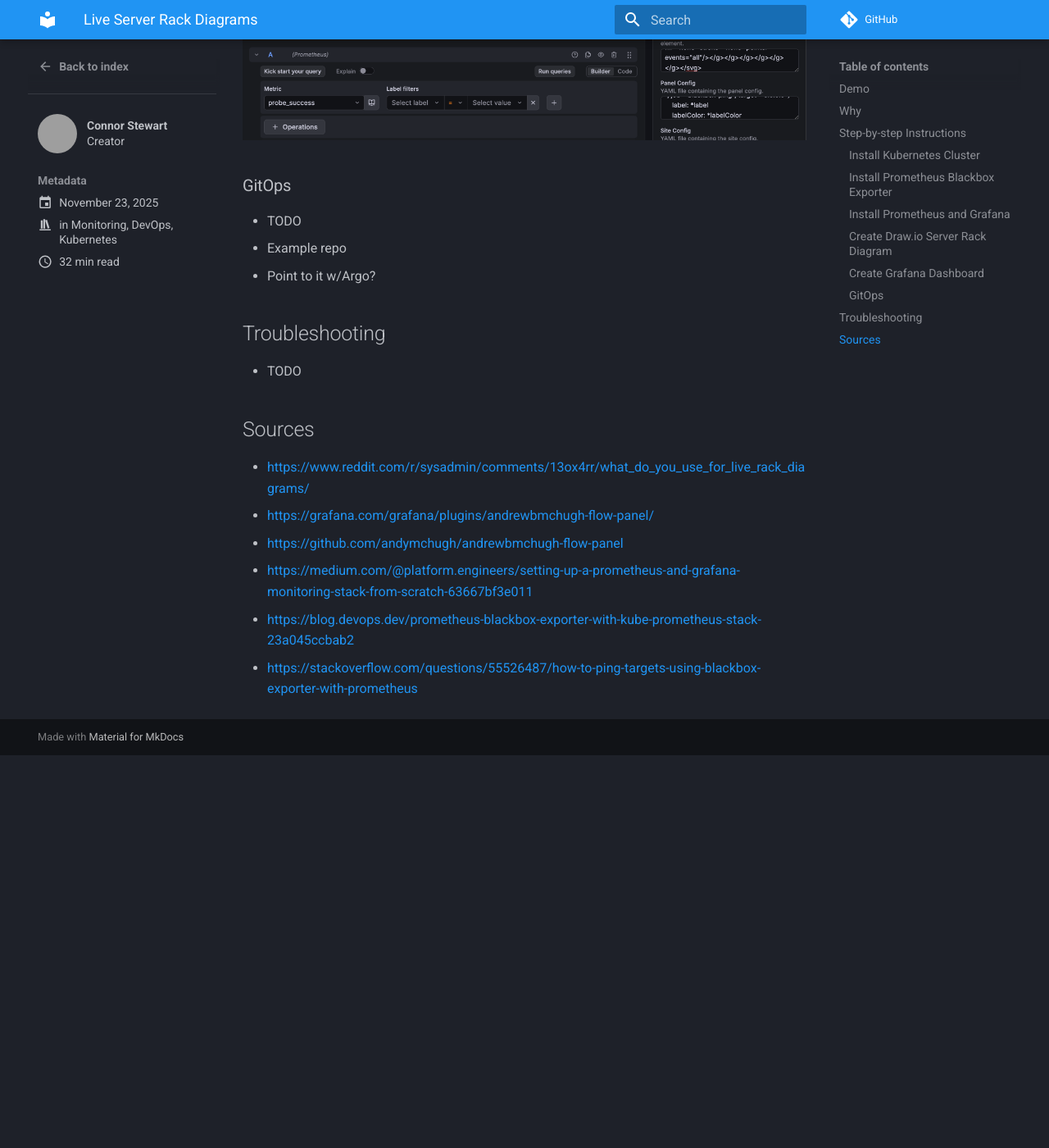
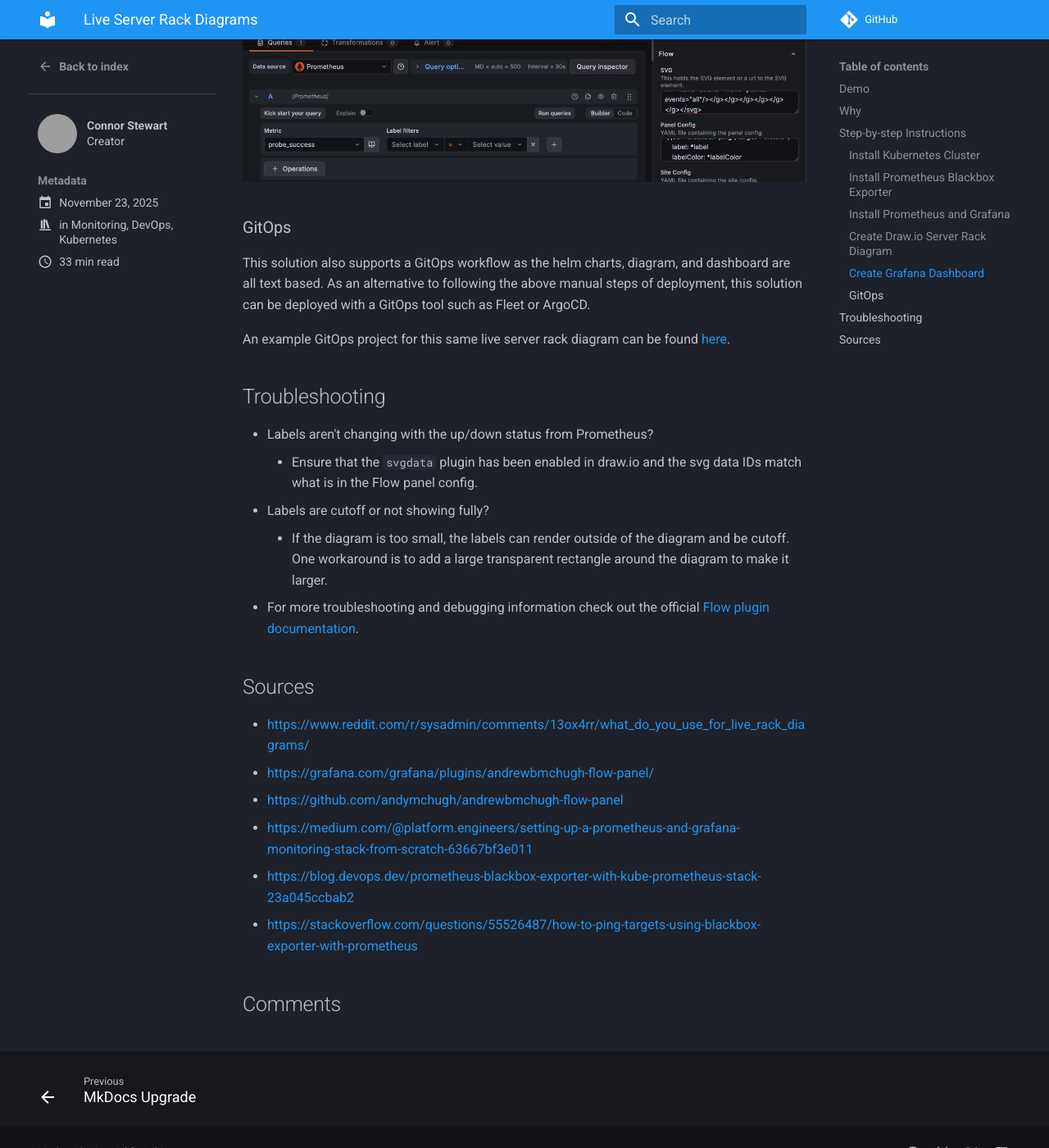
Before and after one commit to connor-stewarty/connor-stewarty.github.io, an MkDocs documentation site: the page built from docs/blog/posts/2025-11-23-live-server-rack-diagrams.md, in a window 1280 px wide and 1400 px high, scrolled down 5588 px. Shown: the whole window at 82% size. Built offline with MkDocs 1.6.1 and Material for MkDocs 9.7.7, drawn with Linux system fonts in a browser that asks for light colours; comment, search, counter and statistics services are not loaded; before the commit the page ends 6509 px from its top, so only the background shows below that; some of the changed text lies outside the part shown; grey boxes are pictures that could not be loaded.

Commit message:
feat: finished post and added comments/footer

````diff
--- a/docs/blog/posts/2025-11-23-live-server-rack-diagrams.md
+++ b/docs/blog/posts/2025-11-23-live-server-rack-diagrams.md
@@ -12,23 +12,23 @@
   - Monitoring
   - DevOps
   - Kubernetes
-# draft: true
+comments: true
 ---
 
 # Live Server Rack Diagrams
-This diagram combines a draw.io svg diagram with data from prometheus blackbox exporter to create a live server rack diagram.
+Building and maintaining server racks often requires both accurate documentation and real-time visibility into which systems are online. In this post, I'll show how to make a live server rack diagram that combines a draw.io `.svg`, Prometheus, Blackbox Exporter and Grafana.
 
 ## Demo
 ![Dashboard View](./2025-11-23-live-server-rack-diagrams/dashboard-view.png)
 
 ## Why
-I recently needed to label and verify hardware in a server rack and wanted a "live" server rack diagram to be able to tell what systems were up/down without manually checking. I was inspired by [a post on r/sysadmin](https://www.reddit.com/r/sysadmin/comments/13ox4rr/what_do_you_use_for_live_rack_diagrams/) to use grafana and draw.io, but saw the FlowCharting plugin suggested was not maintained. I found the [Flow](https://grafana.com/grafana/plugins/andrewbmchugh-flow-panel/) plugin instead and liked it so much I decided to make this post. This solution lives entirely in Git for version control making it manageable for both small homelabs and larger environments.
+I recently needed to label and verify hardware in a server rack and wanted a "live" server rack diagram to be able to tell what systems were up/down without manually checking. I was inspired by [a post on r/sysadmin](https://www.reddit.com/r/sysadmin/comments/13ox4rr/what_do_you_use_for_live_rack_diagrams/) to use Grafana and draw.io, but saw the FlowCharting plugin suggested was not maintained. I found the [Flow](https://grafana.com/grafana/plugins/andrewbmchugh-flow-panel/) plugin instead and liked it so much I decided to make this post. This solution lives entirely in Git for version control making it manageable for both small homelabs and larger environments.
 
 ## Step-by-step Instructions
 ### Install Kubernetes Cluster
 There are many options for a development Kubernetes cluster, a good overview is [here](https://docs.tilt.dev/choosing_clusters.html). For this project, I used [Rancher Desktop](https://rancherdesktop.io/) on macOS.
 
-If you choose a different Kubernetes cluster option, be sure to intall the following tools:
+If you choose a different Kubernetes cluster option, be sure to install the following tools:
 - [kubectl](https://kubernetes.io/docs/tasks/tools/)
 - [helm](https://helm.sh/docs/intro/install/)
 
@@ -77,7 +77,7 @@
 helm repo add prometheus-community https://prometheus-community.github.io/helm-charts
 helm repo update
 ```
-Create a `prometheus_values.yaml` file to configure the chart with the grafana plugin, blackbox exporter, and hosts to probe for up/down status:
+Create a `prometheus_values.yaml` file to configure the chart with the Grafana plugin, blackbox exporter, and hosts to probe for up/down status:
 ``` yaml title="prometheus_values.yaml"
 grafana:
   plugins:
@@ -120,7 +120,7 @@
 3.  DNS name of blackbox exporter service for prometheus to scrape
 4.  List of `icmp/ping` targets to probe for up/down status
 
-Then install the chart with the custom values to deploy the prometheus and grafana stack in the `monitoring` namespace:
+Then install the chart with the custom values to deploy the Prometheus and Grafana stack in the `monitoring` namespace:
 ``` sh
 helm install kube-prometheus-stack prometheus-community/kube-prometheus-stack \
   -f prometheus_values.yaml \
@@ -141,7 +141,7 @@
 
 Any type of diagram can be used, but for this project I am creating a server rack diagram. Enable the server rack shapes by going to **+ More Shapes** in the bottom right and enabling the **Rack** shapes.
 
-Add svg data IDs for any elements that will be tied to prometheus items. To do this right click the element in draw.io **Edit Data... ->** and double click **ID** to set the svg data ID. In the below diagram I set a svg data ID to match the element label for the `google.com` element and the `8.8.8.8` element. These are the same hosts I specified in the prometheus config for probing up/down status.
+Add svg data IDs for any elements that will be tied to Prometheus items. To do this right click the element in draw.io **Edit Data... ->** and double click **ID** to set the svg data ID. In the below diagram I set a svg data ID to match the element label for the `google.com` element and the `8.8.8.8` element. These are the same hosts I specified in the Prometheus config for probing up/down status.
 
 Once the diagram has been created, save it by going to **File -> Export as -> SVG...**
 
@@ -149,7 +149,7 @@
 ![Rack Diagram](./2025-11-23-live-server-rack-diagrams/rack-diagram.drawio.svg)
 
 ### Create Grafana Dashboard
-Access Grafana local instance on `http://localhost:3000` by port forwarding the grafana pod if not already done so.
+Access Grafana local instance on `http://localhost:3000` by port forwarding the Grafana pod if not already done so.
 
 Create a new dashboard and add a visualization. Use **Prometheus** as the datasource and select **Flow** as the visualization type.
 
@@ -160,7 +160,7 @@
 --8<-- "docs/blog/posts/2025-11-23-live-server-rack-diagrams/rack-diagram.drawio.svg"
 ```
 
-Then in the **Flow -> Panel Config** section add the panel config to map the prometheus blackbox exporter data to the svg elements:
+Then in the **Flow -> Panel Config** section add the panel config to map the Prometheus blackbox exporter data to the svg elements:
 ``` yaml title="panel-config.yaml"
 --8<-- "docs/blog/posts/2025-11-23-live-server-rack-diagrams/panel-config.yaml"
 ```
@@ -178,12 +178,16 @@
 ![Create Dashboard View](./2025-11-23-live-server-rack-diagrams/create-dashboard-view.png)
 
 ### GitOps
-* TODO
-* Example repo
-* Point to it w/Argo?
+This solution also supports a GitOps workflow as the helm charts, diagram, and dashboard are all text based. As an alternative to following the above manual steps of deployment, this solution can be deployed with a GitOps tool such as Fleet or ArgoCD.
+
+An example GitOps project for this same live server rack diagram can be found [here](https://github.com/connor-stewarty/live-server-rack-diagram).
 
 ## Troubleshooting
-* TODO
+* Labels aren't changing with the up/down status from Prometheus?
+    * Ensure that the `svgdata` plugin has been enabled in draw.io and the svg data IDs match what is in the Flow panel config.
+* Labels are cutoff or not showing fully?
+    * If the diagram is too small, the labels can render outside of the diagram and be cutoff. One workaround is to add a large transparent rectangle around the diagram to make it larger.
+* For more troubleshooting and debugging information check out the official [Flow plugin documentation](https://grafana.com/grafana/plugins/andrewbmchugh-flow-panel/).
 
 ## Sources
 * [https://www.reddit.com/r/sysadmin/comments/13ox4rr/what_do_you_use_for_live_rack_diagrams/](https://www.reddit.com/r/sysadmin/comments/13ox4rr/what_do_you_use_for_live_rack_diagrams/)
--- a/mkdocs.yml
+++ b/mkdocs.yml
@@ -11,6 +11,8 @@
   features:
     - content.code.copy
     - content.code.annotate
+    - navigation.footer
+  custom_dir: overrides
 
 plugins:
   - search
@@ -30,3 +32,12 @@
   annotate:
     json: [.s2]
     yaml: [".no"]
+  social:
+    - icon: fontawesome/brands/github
+      link: https://github.com/connor-stewarty
+    - icon: fontawesome/brands/gitlab
+      link: https://gitlab.com/connorstewarty
+    - icon: fontawesome/brands/x-twitter
+      link: https://x.com/connorstewarty
+    - icon: fontawesome/brands/linkedin
+      link: https://www.linkedin.com/in/connorstewarty/
--- /dev/null
+++ b/overrides/partials/comments.html
@@ -0,0 +1,54 @@
+{% if page.meta.comments %}
+  <h2 id="__comments">{{ lang.t("meta.comments") }}</h2>
+  <!-- Insert generated snippet here -->
+  <script src="https://giscus.app/client.js"
+          data-repo="connor-stewarty/connorstewarty.com"
+          data-repo-id="MDEwOlJlcG9zaXRvcnkxNTg5MDQ1Mjg="
+          data-category="Announcements"
+          data-category-id="DIC_kwDOCXiw0M4CzIPb"
+          data-mapping="pathname"
+          data-strict="0"
+          data-reactions-enabled="1"
+          data-emit-metadata="0"
+          data-input-position="bottom"
+          data-theme="transparent_dark"
+          data-lang="en"
+          crossorigin="anonymous"
+          async>
+  </script>
+  <!-- Synchronize Giscus theme with palette -->
+  <script>
+    var giscus = document.querySelector("script[src*=giscus]")
+
+    // Set palette on initial load
+    var palette = __md_get("__palette")
+    if (palette && typeof palette.color === "object") {
+      var theme = palette.color.scheme === "slate"
+        ? "transparent_dark"
+        : "light"
+
+      // Instruct Giscus to set theme
+      giscus.setAttribute("data-theme", theme)
+    }
+
+    // Register event handlers after documented loaded
+    document.addEventListener("DOMContentLoaded", function() {
+      var ref = document.querySelector("[data-md-component=palette]")
+      ref.addEventListener("change", function() {
+        var palette = __md_get("__palette")
+        if (palette && typeof palette.color === "object") {
+          var theme = palette.color.scheme === "slate"
+            ? "transparent_dark"
+            : "light"
+
+          // Instruct Giscus to change theme
+          var frame = document.querySelector(".giscus-frame")
+          frame.contentWindow.postMessage(
+            { giscus: { setConfig: { theme } } },
+            "https://giscus.app"
+          )
+        }
+      })
+    })
+  </script>
+{% endif %}
````
Also changed, not shown: other parts of docs/blog/posts/2025-11-23-live-server-rack-diagrams.md (+1 -1 lines), docs/blog/posts/2021-12-07-first-post.md (+7 -0 lines), docs/blog/posts/2021-12-27-free-vps.md (+8 -0 lines), docs/blog/posts/2025-11-23-mkdocs-upgrade.md (+8 -0 lines).
